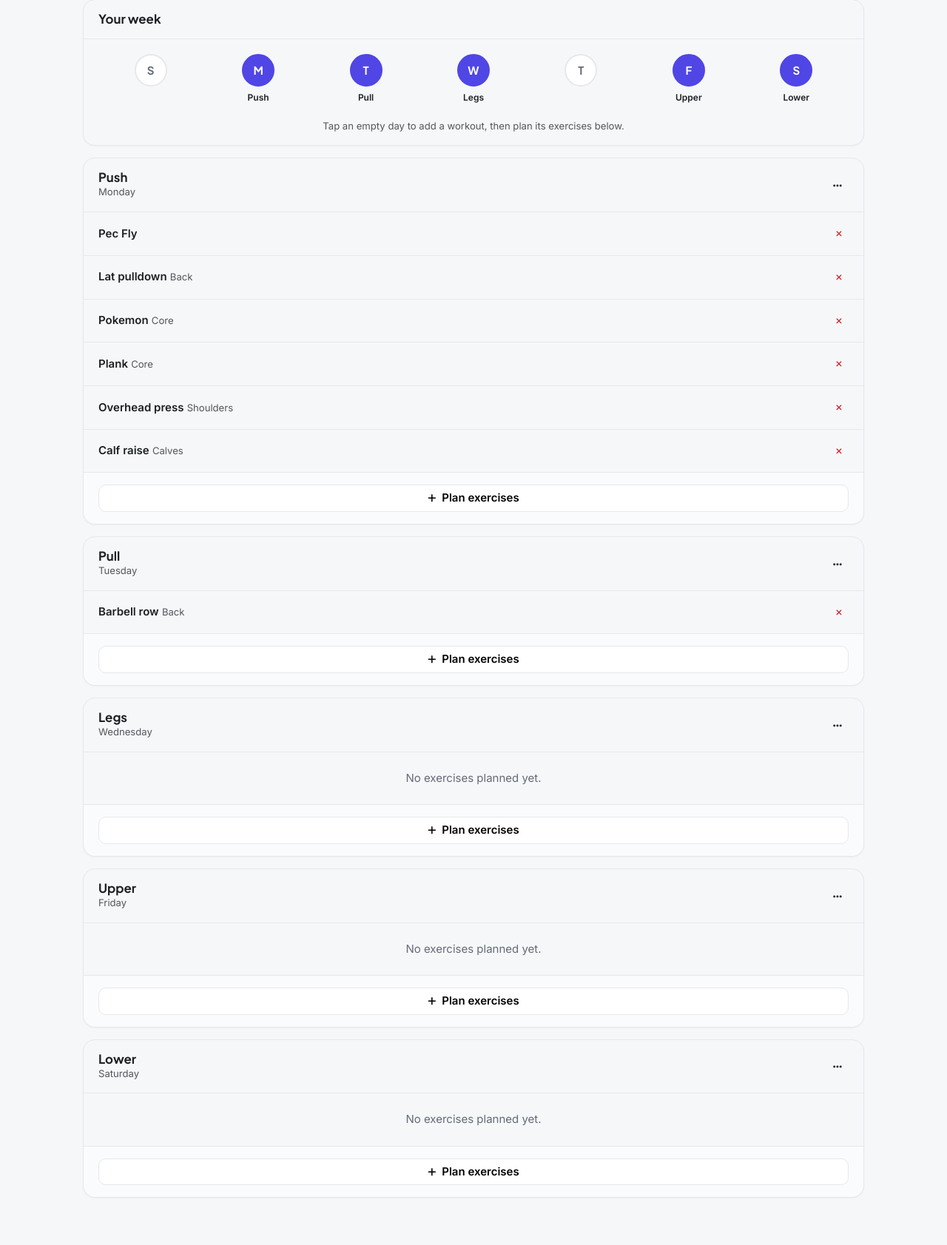
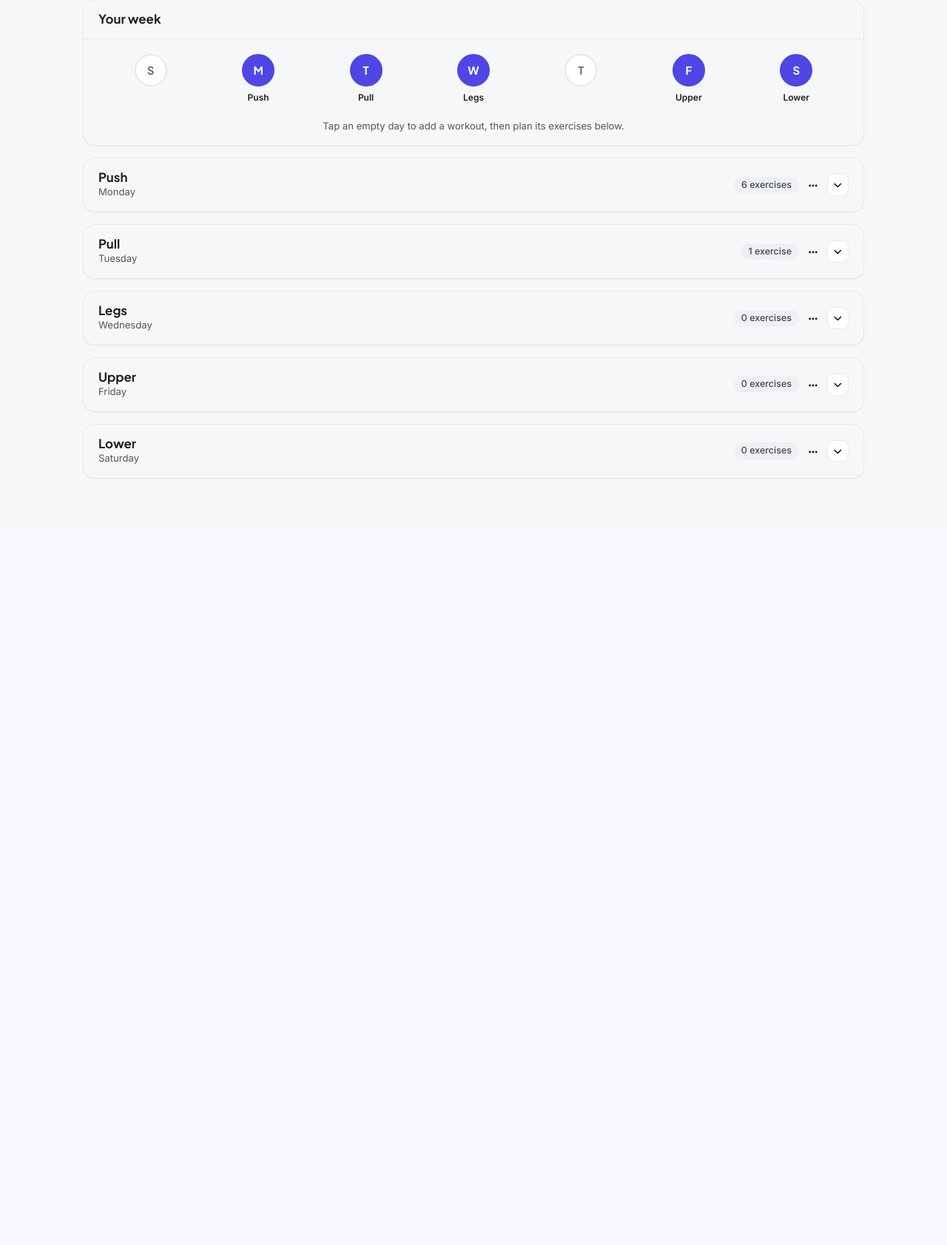
Before and after one commit to pqdesu/fitness_app, a Rails app: page /splits/1 in a window 1280 px wide. Shown: the part 211-1894 px from the top of the page at 74% size. After the commit the page ends 858 px from the top, so only its background shows below. Run offline with Rails 7, Linux system fonts and the light colour scheme; a user stored in the database is signed in; data comes from the database, SQL or seed files in the repository; style sheets or scripts are compiled from the project's sources; some libraries are stand-ins or nearby versions.

Commit message:
Fold a split's workout days, with today's open
- Each day card on the split page folds under its header (name, weekday,
  how many exercises it plans, ⋯ menu, down arrow); today's day starts open.
- fold_controller.js opens the day a week circle points to, even after it
  was folded again, and the day the address names (#day-<id>), where
  planning or removing an exercise returns, so the card no longer closes.
- A day opened from its circle stops below the top bar.
- The fold styles are shared with the logged workout's cards (.fold-toggle).
- The splits list stays as it was, every split showing its days (the
  owner preferred it).

Co-Authored-By: Claude Opus 5.5 <noreply@anthropic.com>

```diff
--- a/app/assets/stylesheets/components/_list_toggle.scss
+++ b/app/assets/stylesheets/components/_list_toggle.scss
@@ -48,3 +48,9 @@
   color: $gray;
 }
 .exercise-group-list { border-bottom: 1px solid $line; }
+
+// A card that folds under its header (fold_controller.js): a logged exercise, a day of a split.
+// The arrow turns when open, and a folded card has no line under its header, as nothing follows it.
+.fold-toggle .fa-chevron-down { transition: transform .2s; }
+.fold-toggle[aria-expanded="true"] .fa-chevron-down { transform: rotate(180deg); }
+[data-controller~="fold"] > .card-header:has(+ .collapse:not(.show)) { border-bottom: 0; }
--- a/app/assets/stylesheets/pages/_splits_cards.scss
+++ b/app/assets/stylesheets/pages/_splits_cards.scss
@@ -18,3 +18,6 @@ div.card-link {
 }
 .split-active-badge { float: right; }
 .header-actions .split-active-badge { float: none; padding: .5rem .75rem; }
+
+// A day opened from its week circle (#day-<id>) stops below the top bar, its name in view
+.day-plan { scroll-margin-top: 5rem; }
--- a/app/assets/stylesheets/pages/_workout_log.scss
+++ b/app/assets/stylesheets/pages/_workout_log.scss
@@ -68,9 +68,3 @@
 @include media-breakpoint-up(lg) {
   .log-details { position: sticky; top: 5rem; }
 }
-
-// A logged exercise folds (workout_logs/show): the arrow turns when open, and a folded card has
-// no line under its header, as nothing follows it.
-.entry-toggle .fa-chevron-down { transition: transform .2s; }
-.entry-toggle[aria-expanded="true"] .fa-chevron-down { transform: rotate(180deg); }
-.entry-card .card-header:has(+ .collapse:not(.show)) { border-bottom: 0; }
--- a/app/javascript/controllers/fold_controller.js
+++ b/app/javascript/controllers/fold_controller.js
@@ -1,14 +1,22 @@
 import { Controller } from "@hotwired/stimulus"
 
-// A card that folds (a Bootstrap collapse, the "panel", opened by the "toggle"), as each exercise of
-// a logged workout. Saving a set refreshes the page in place (Turbo morph), which would put back the
-// server's folded state: keep() keeps the card as the user left it. A card the address points to
-// (#entry-12, after adding a set or from "Added to this workout") opens when the page loads.
+// A card that folds (a Bootstrap collapse, the "panel", opened by the "toggle"): an exercise of a
+// logged workout, a day of a split.
+// - A card the address points to (#entry-12 after adding a set, #day-3 after planning) opens when
+//   the page loads, and so does one a link on the page points to (a split's week circle), even when
+//   the address already ends with it.
+// - Saving a set refreshes the page in place (Turbo morph), which would put back the server's
+//   folded state: keep() keeps the card as the user left it.
 export default class extends Controller {
   static targets = ["panel", "toggle"]
 
   connect() {
     if (location.hash === `#${this.element.id}`) this.open()
+  }
+
+  openFromLink(event) {
+    const link = event.target.closest("a[href]")
+    if (link && new URL(link.href, location.href).hash === `#${this.element.id}`) this.open()
   }
 
   keep(event) {
--- a/app/views/splits/show.html.erb
+++ b/app/views/splits/show.html.erb
@@ -24,22 +24,32 @@
   </div>
 </div>
 
-<%# The plan of each workout day: only which exercises. Sets are added when the workout is trained. %>
+<%# The plan of each workout day: only which exercises. Sets are added when the workout is trained.
+    Each day is folded but today's: its arrow, its circle in the week above, or an address ending in
+    #day-<id> (where planning returns) opens it (fold_controller.js). %>
 <% @workout_days.each do |day| %>
   <% planned = day.workout_exercises.sort_by(&:id) %>
-  <div class="card day-plan mt-3" id="day-<%= day.id %>">
+  <% open = day.weekday == Date.current.wday %>
+  <% panel_id = "day-#{day.id}-plan" %>
+  <div class="card day-plan mt-3" id="day-<%= day.id %>" data-controller="fold" data-action="click@document->fold#openFromLink">
     <div class="card-header">
       <div>
         <h2><%= day.day %></h2>
-        <p class="text-muted small mb-0"><%= day.weekday_name %></p>
+        <p class="text-muted small mb-0"><%= day.weekday_name %><% if open %> · Today<% end %></p>
       </div>
       <div class="entry-meta">
+        <span class="chip"><%= pluralize(planned.size, "exercise") %></span>
         <%= actions_menu day.day do %>
           <%= menu_link "Edit", edit_workout_day_path(day) %>
           <%= menu_delete "Delete #{day.day}", workout_day_path(day), confirm: "Delete #{day.day} and its planned exercises? Your logged workouts are kept." %>
         <% end %>
+        <button type="button" class="btn btn-light btn-sm fold-toggle" data-bs-toggle="collapse" data-bs-target="#<%= panel_id %>"
+                aria-expanded="<%= open %>" aria-controls="<%= panel_id %>" aria-label="Exercises of <%= day.day %>" data-fold-target="toggle">
+          <i class="fa-solid fa-chevron-down" aria-hidden="true"></i>
+        </button>
       </div>
     </div>
+    <div class="<%= class_names("collapse", show: open) %>" id="<%= panel_id %>" data-fold-target="panel">
       <% if planned.any? %>
         <ul class="list-rows">
           <% planned.each do |we| %>
@@ -60,6 +70,7 @@
         <%= exercise_picker_button "btn-light", key: day.id, label: "Plan exercises" %>
       </div>
     </div>
+  </div>
   <%= render "shared/exercise_picker", url: workout_day_workout_exercises_path(day), exercises: picker_exercises,
         taken_ids: planned.filter_map(&:exercise_id), key: day.id %>
 <% end %>
--- a/app/views/workout_logs/show.html.erb
+++ b/app/views/workout_logs/show.html.erb
@@ -53,7 +53,7 @@
               <%= menu_link "Edit", edit_workout_log_exercise_path(entry) %>
               <%= menu_delete "Remove from workout", workout_log_exercise_path(entry), confirm: "Remove #{entry.name} and its sets from this workout?" %>
             <% end %>
-            <button type="button" class="btn btn-light btn-sm entry-toggle" data-bs-toggle="collapse" data-bs-target="#<%= panel_id %>"
+            <button type="button" class="btn btn-light btn-sm entry-toggle fold-toggle" data-bs-toggle="collapse" data-bs-target="#<%= panel_id %>"
                     aria-expanded="false" aria-controls="<%= panel_id %>" aria-label="Sets of <%= entry.name %>" data-fold-target="toggle">
               <i class="fa-solid fa-chevron-down" aria-hidden="true"></i>
             </button>
```
Also changed, not shown: test/integration/splits_flow_test.rb (+30 -0 lines). Lines whose indentation alone changed are shown as unchanged.
